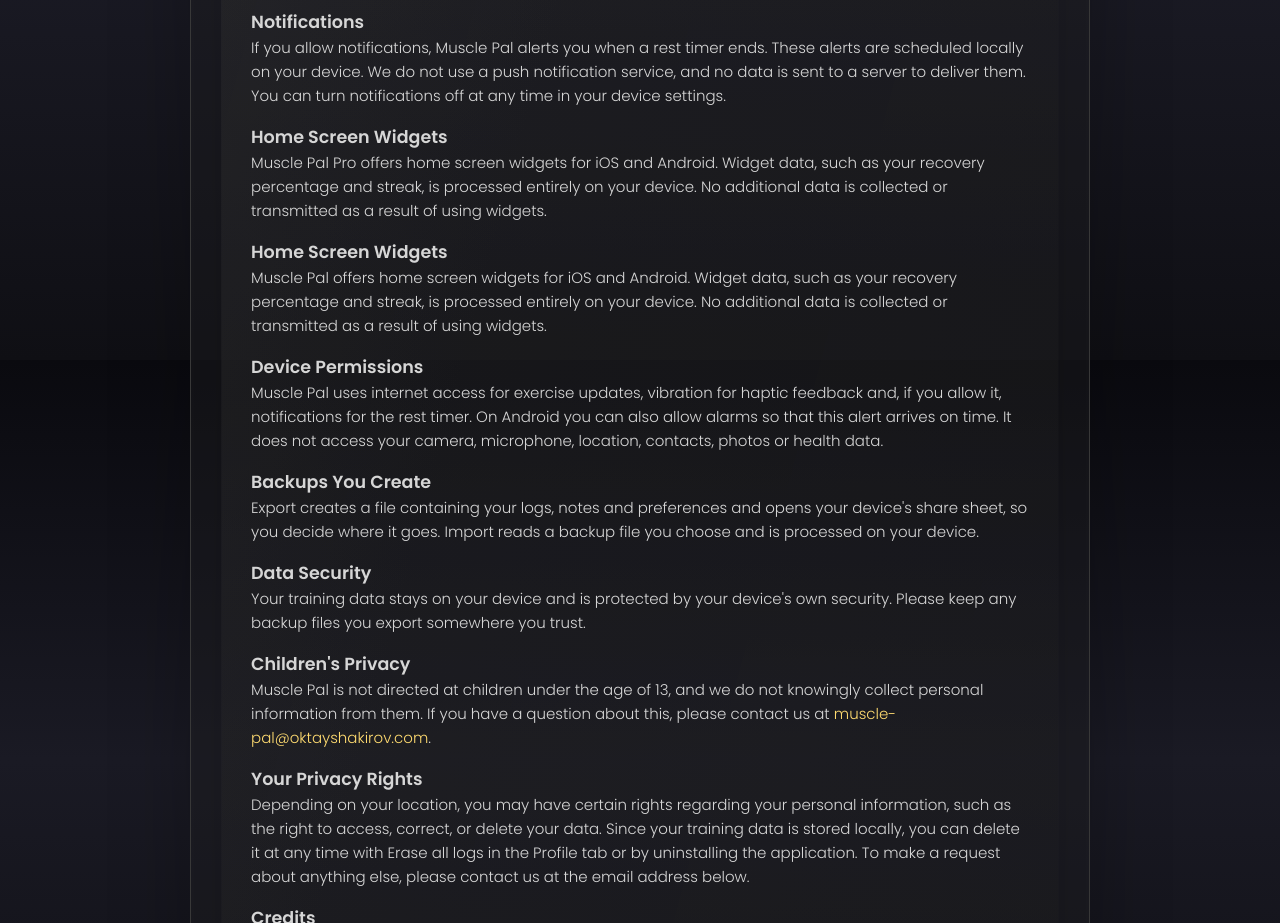
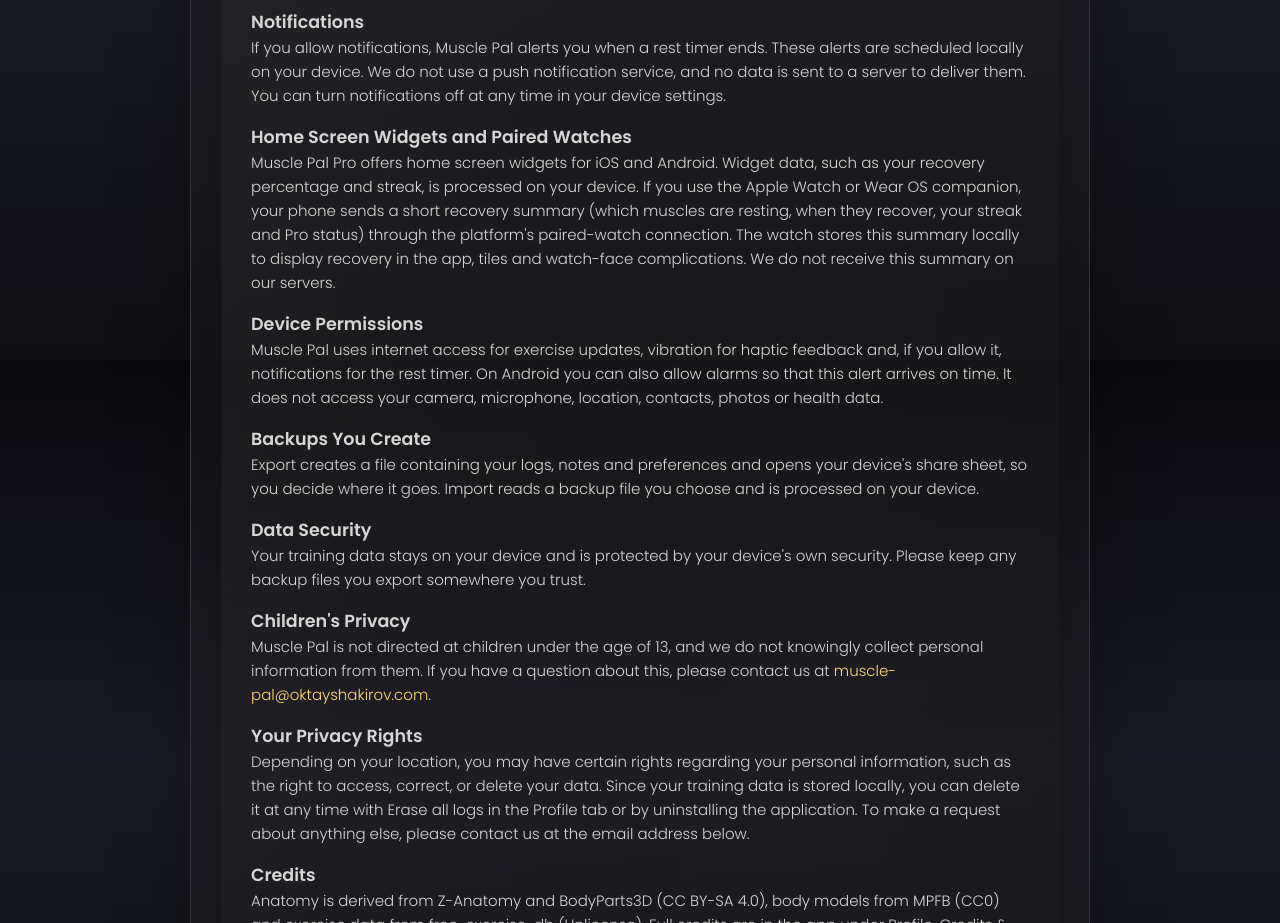
Before and after one commit to oktayshakirov/portfolio, a plain HTML site: page privacy-policy/muscle-pal.html in a window 1280 px wide. Shown: the part 2040-2963 px from the top of the page. Drawn offline with nearby package versions, Linux system fonts and the light colour scheme.

Commit message:
Muscle Pal privacy: paired Apple Watch and Wear OS summary, drop duplicate widget section

```diff
--- a/privacy-policy/muscle-pal.html
+++ b/privacy-policy/muscle-pal.html
@@ -173,20 +173,16 @@
               in your device settings.
             </p>
 
-            <h3>Home Screen Widgets</h3>
+            <h3>Home Screen Widgets and Paired Watches</h3>
             <p>
               Muscle Pal Pro offers home screen widgets for iOS and Android.
               Widget data, such as your recovery percentage and streak, is
-              processed entirely on your device. No additional data is collected
-              or transmitted as a result of using widgets.
-            </p>
-
-            <h3>Home Screen Widgets</h3>
-            <p>
-              Muscle Pal offers home screen widgets for iOS and Android. Widget
-              data, such as your recovery percentage and streak, is processed
-              entirely on your device. No additional data is collected or
-              transmitted as a result of using widgets.
+              processed on your device. If you use the Apple Watch or Wear OS
+              companion, your phone sends a short recovery summary (which muscles
+              are resting, when they recover, your streak and Pro status) through
+              the platform's paired-watch connection. The watch stores this
+              summary locally to display recovery in the app, tiles and watch-face
+              complications. We do not receive this summary on our servers.
             </p>
 
             <h3>Device Permissions</h3>
```
